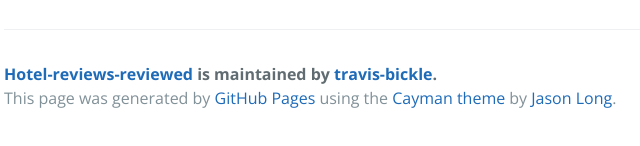
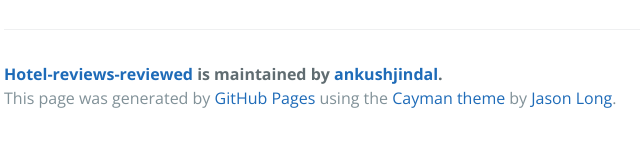
Before and after one commit to ankushjindal/hotel-reviews-reviewed, a plain HTML site: page index.html in a window 1280 px wide. Shown: the part 602-748 px from the top of the page, 220-860 px from the left. Drawn offline with nearby package versions, Linux system fonts and the light colour scheme.

Commit message:
Update index.html

```diff
--- a/index.html
+++ b/index.html
@@ -13,7 +13,7 @@
     <section class="page-header">
       <h1 class="project-name">Hotel-reviews-reviewed</h1>
       <h2 class="project-tagline">Feature based sentiment analysis for hotel reviews</h2>
-      <a href="#" class="btn btn-d" title="Not published">View on GitHub</a>
+      <a href="https://github.com/ankushjindal/hotel-reviews-reviewed" class="btn btn-d" title="Github repo">View on GitHub</a>
       <a href="https://goo.gl/FwRsrH" class="btn">View Project Report</a>
       <!-- <a href="https://github.com/travis-bickle/hotel-reviews-reviewed" class="btn">View on GitHub</a> -->
       <!-- <a href="https://github.com/travis-bickle/hotel-reviews-reviewed/zipball/master" class="btn">Download .zip</a> -->
@@ -31,7 +31,7 @@
 <p>Copyright 2015 Ankush Jindal</p>
 
       <footer class="site-footer">
-        <span class="site-footer-owner"><a href="https://github.com/travis-bickle/hotel-reviews-reviewed">Hotel-reviews-reviewed</a> is maintained by <a href="https://github.com/travis-bickle">travis-bickle</a>.</span>
+        <span class="site-footer-owner"><a href="https://github.com/ankushjindal/hotel-reviews-reviewed">Hotel-reviews-reviewed</a> is maintained by <a href="https://github.com/ankushjindal">ankushjindal</a>.</span>
 
         <span class="site-footer-credits">This page was generated by <a href="https://pages.github.com">GitHub Pages</a> using the <a href="https://github.com/jasonlong/cayman-theme">Cayman theme</a> by <a href="https://twitter.com/jasonlong">Jason Long</a>.</span>
       </footer>
```
